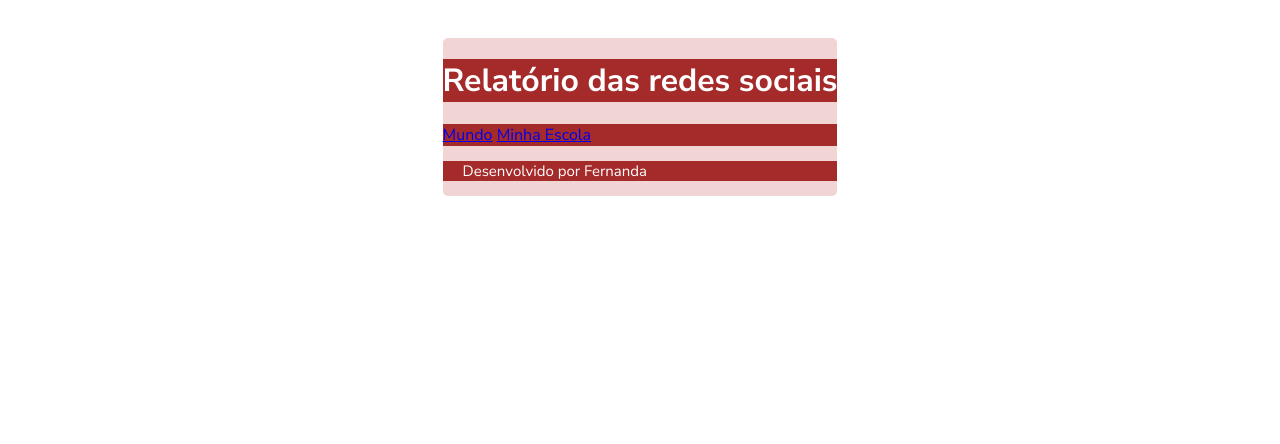
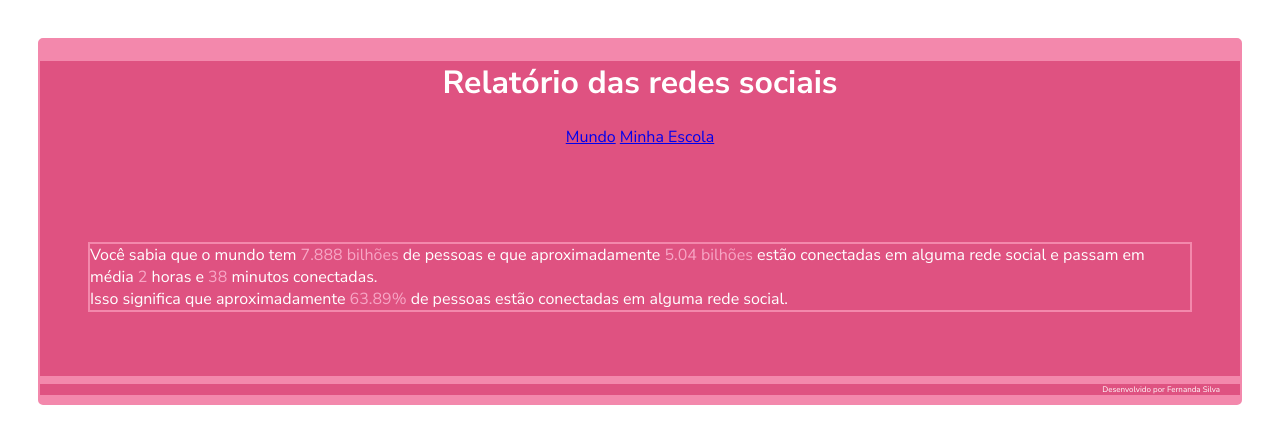
Before and after one commit to nandafernandes/3tri, a plain HTML site: page index.html in a window 1280 px wide. Drawn offline with Linux system fonts and the light colour scheme.

Commit message:
Add files via upload

```diff
--- a/index.html
+++ b/index.html
@@ -4,18 +4,27 @@
     <meta charset="UTF-8">
     <meta name="viewport" content="width=device-width, initial-scale=1.0">
     <link rel="stylesheet" href="style.css">
-    <title>REDES SOCIAIS FERNANDA</title>
+    <title>REDES SOCIAIS</title>
 </head>
 <body>
     <header>
         <h1>Relatório das redes sociais</h1>
+         <a href="https://wa.me/5543999739119">Mundo</a>
+        <a href="#">Minha Escola</a>
     </header>
     <main>
-        <a href="#">Mundo</a>
-        <a href="#">Minha Escola</a>
+        <p class="texto">
+            Você sabia que o mundo tem <span>7.888 bilhões</span>  de
+            pessoas e que aproximadamente <span>5.04 bilhões</span>  estão
+            conectadas em alguma rede social e passam em
+            média <span>2</span> horas e <span>38</span> minutos conectadas.
+            <br> Isso significa que aproximadamente <span>63.89%</span>  de
+            pessoas estão conectadas em alguma rede social.
+        </p>
+
     </main>
     <footer>
-        <p>Desenvolvido por Fernanda</p>
+        <p>Desenvolvido por Fernanda Silva</p>
     </footer>
 </body>
 
--- a/style.css
+++ b/style.css
@@ -10,20 +10,36 @@ html{
     padding: 30px;
 }
 body{
-    background-color: rgb(241, 213, 213);
+    background-color: rgb(243, 136, 172);
     color: white;
     border-radius: 5px;
+    border: rgb(243, 136, 172) solid 2px;
 
 }
-header, main{
-    background-color: brown;
+header{
+    background-color: rgb(223, 82, 129);
+    color: white;
+    padding: 0 0 30px 0;
+    text-align: center;
+}
+main{
+    background-color:rgb(223, 82, 129) ;
+    padding: 3rem;
+}
+.texto{
+    border:  rgb(243, 136, 172) solid 2px;
+}
+span{
+    color: rgb(247, 166, 197);
 }
 footer{
-    background-color: brown;
+    background: rgb(223, 82, 129);
     padding: 0 20px 0 20px;
-    font-size: 15px;
+    font-size: 8px;
     color: white;
+    text-align: right;
 }
 a:hover{
     font-size: 14px;
+
 }
```
